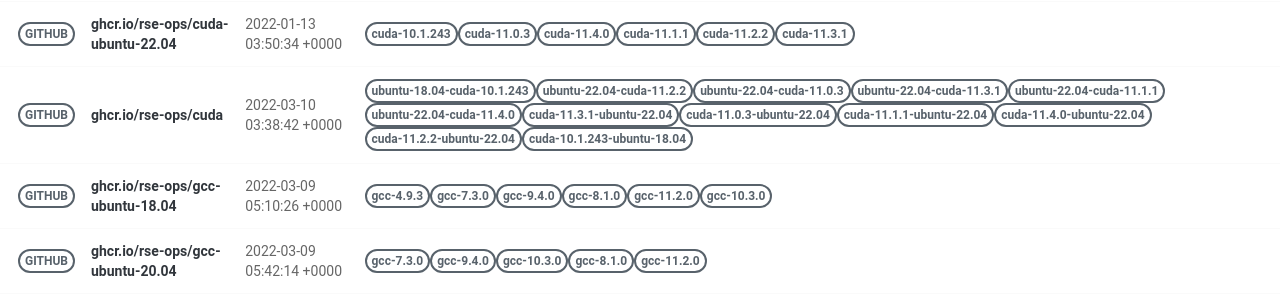
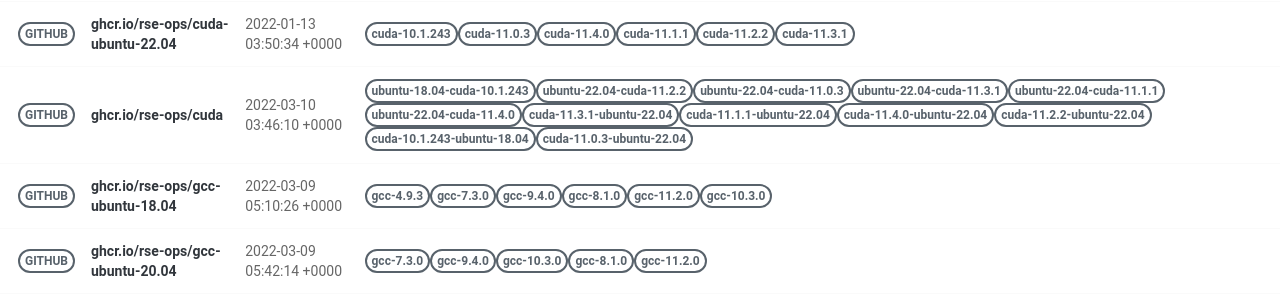
Before and after one commit to rse-ops/docker-images, a Jekyll site: the page built from pages/index.md, in a window 1280 px wide. Shown: the part 428-728 px from the top of the page. Built offline with Jekyll 4.4.1, drawn with Linux system fonts in a browser that asks for light colours; nearby versions of some CDN libraries.

Commit message:
Automated push to update library 2022-03-10

```diff
--- a/_library/ghcr.io-rse-ops-cuda.md
+++ b/_library/ghcr.io-rse-ops-cuda.md
@@ -1,7 +1,7 @@
 ---
 layout: container
 name: ghcr.io/rse-ops/cuda
-updated_at: 2022-03-10 03:38:42.043633
+updated_at: 2022-03-10 03:46:10.238828
 
 
 container_url: https://github.com/orgs/rse-ops/packages/container/package/cuda
```
Also changed, not shown: other parts of _library/ghcr.io-rse-ops-cuda.md (+3 -3 lines).
